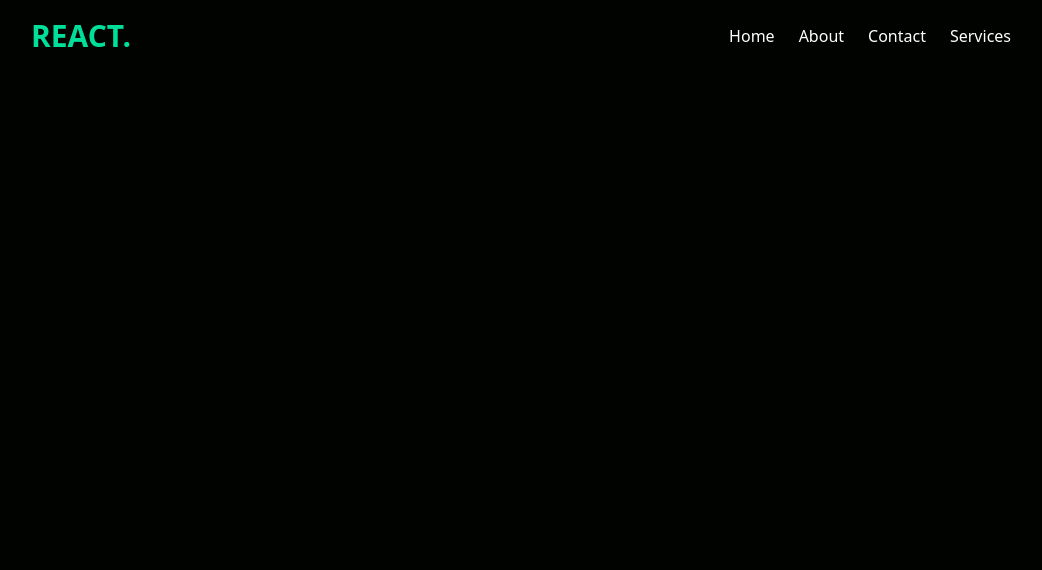
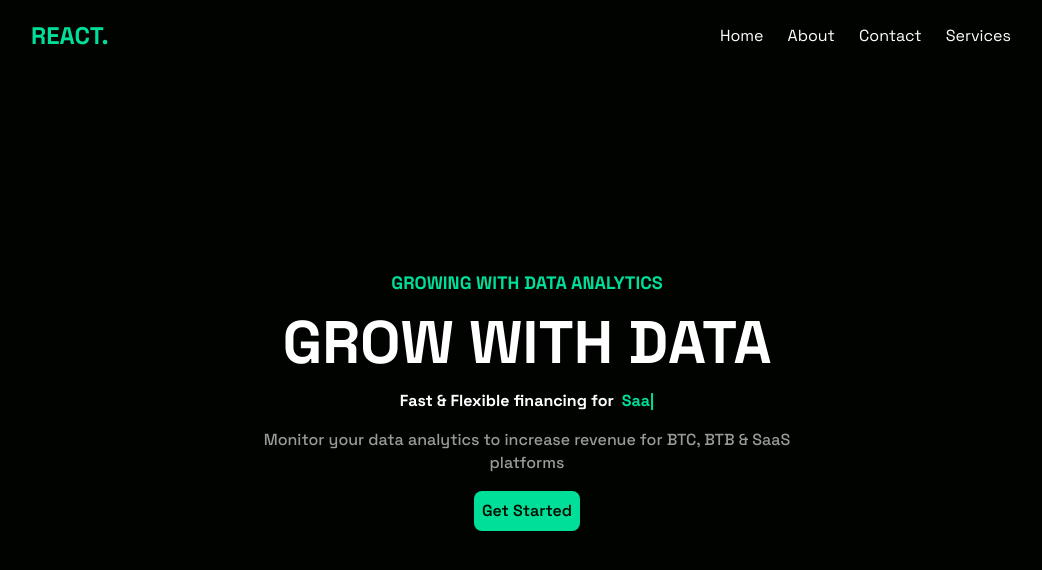
Before and after one commit to ArpanVala/tailwind-easy-project, a React (Vite) app: page / in a window 1280 px wide. Shown: the top 570 px of the page, without its empty margins (113-1155 px from the left). Built offline with nearby package versions, Linux system fonts and the light colour scheme.

Commit message:
Hero added

```diff
--- a/src/App.jsx
+++ b/src/App.jsx
@@ -1,9 +1,11 @@
 import { useState } from 'react'
 import Navbar from './components/Navbar'
+import Hero from './components/Hero'
 const App = ()=>{
   return (
     <>
       <Navbar/>
+      <Hero/>
     </>
   )
 
--- /dev/null
+++ b/src/components/Hero.jsx
@@ -0,0 +1,23 @@
+import React from 'react'
+import {ReactTyped} from  'react-typed'
+
+const Hero = () => {
+  return (
+    <div className='text-white'>
+    <div className='flex flex-col items-center justify-center h-screen max-w-[600px]  text-center mx-auto gap-4 -mt-26 md:-mt-18'>
+        <p className='text-[#00df9a] font-bold text-sm md:text-lg'>GROWING WITH DATA ANALYTICS</p>
+        <h1 className='font-extrabold text-3xl md:text-6xl'>GROW WITH DATA</h1>
+        <div className='flex font-bold gap-2'>
+            <p>Fast & Flexible financing for</p>
+             <ReactTyped strings={["BTB","BTC","SaaS"]} typeSpeed={140} backSpeed={150} className='text-[#00df9a]' loop/>
+        </div>
+        <p className='text-sm sm:text-md md:text-[16px] max-w-[350px] md:max-w-full font-medium opacity-60'>Monitor your data analytics to increase revenue for BTC, BTB & SaaS platforms</p>
+
+        <button className='bg-[#00df9a] text-[#000f00] font-semibold p-2 rounded-lg'>Get Started</button>
+    </div>
+
+    </div>
+  )
+}
+
+export default Hero
--- a/src/components/Navbar.jsx
+++ b/src/components/Navbar.jsx
@@ -7,8 +7,8 @@ const Navbar = () => {
         setNav(!nav)
     }
   return (
-    <div className=' h-18 max-w-[1024px] mx-auto text-white flex justify-between items-center p-4 '>
-    <h1 className='font-extrabold  text-3xl text-[#00df9a] w-100'>REACT.</h1>
+    <div className=' h-18 max-w-[1024px] mx-auto text-white flex justify-between items-center p-4 z-50'>
+    <h1 className='font-extrabold  text-2xl text-[#00df9a] w-100'>REACT.</h1>
     <ul className='hidden md:flex cursor-pointer'>
         <li className='p-2 m-1'>Home</li>
         <li className='p-2 m-1'>About</li>
@@ -16,13 +16,13 @@ const Navbar = () => {
         <li className='p-2 m-1'>Services</li>
     </ul>
     <div onClick={handleClick} className='cursor-pointer block md:hidden'>
-    { !nav? <FaBars className='text-3xl text-white' />: <FaWindowClose className='text-3xl text-white' />}
+    { !nav? <FaBars className='text-2xl text-white' />: <FaWindowClose className='text-2xl text-white' />}
     </div>
 
 
 
-    <div className={nav ? 'fixed top-0 left-0 h-full w-80 bg-gray-700 p-4 duration-500 ease-in-out':'fixed left-[-200%]'}>
-     <h1 className='font-extrabold  text-3xl text-[#00df9a] w-100 mb-6'>REACT. </h1>
+    <div className={nav ? ' z-50 fixed top-0 left-0 h-full w-80 bg-gray-700 p-4 duration-500 ease-in-out':'fixed left-[-200%]'}>
+     <h1 className='font-extrabold  text-2xl text-[#00df9a] w-100 mb-6'>REACT. </h1>
         <ul >
         <li className='my-2 p-2 border-gray-500 border-b-2'>Home</li>
         <li className='my-2 p-2 border-gray-500 border-b-2'>About</li>
--- a/src/index.css
+++ b/src/index.css
@@ -1,4 +1,6 @@
+@import url('https://fonts.googleapis.com/css2?family=Space+Grotesk:wght@300..700&display=swap');
 @import 'tailwindcss';
 body {
   background-color: #000300;
+  font-family: 'Space Grotesk', sans-serif;
 }
```
